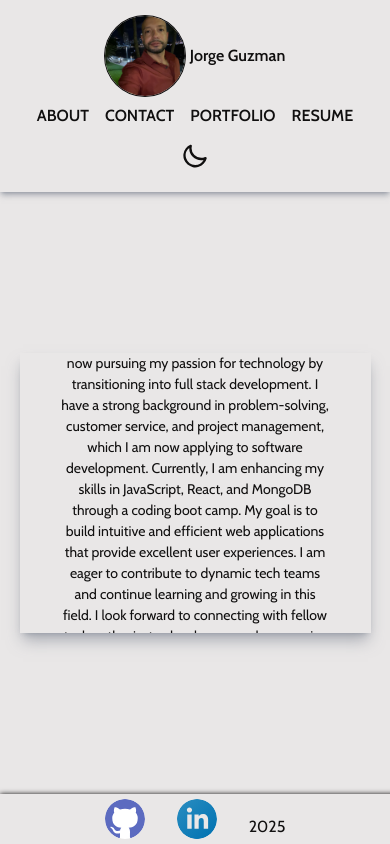
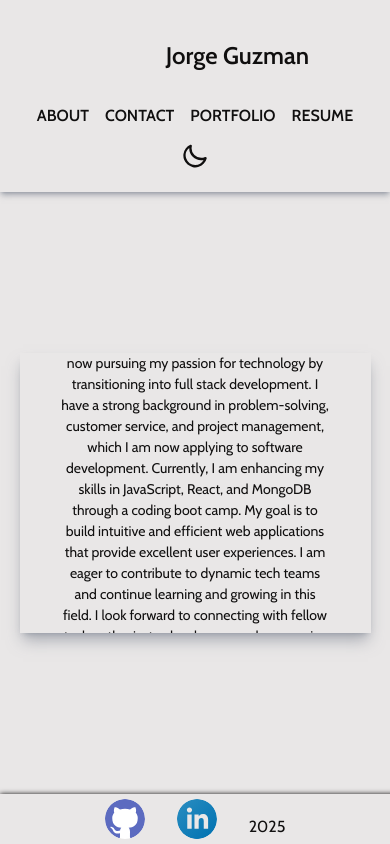
Before and after one commit to JGuzman87/jorge-portfolio, a Next.js app: page / in a window 390 px wide. Built offline with nearby package versions, Linux system fonts and the light colour scheme.

Commit message:
modified for small screen

```diff
--- a/src/components/Nav.tsx
+++ b/src/components/Nav.tsx
@@ -9,13 +9,19 @@ const Nav = () => {
   return (
     <div>
       <nav className="nav-container shadow-md shadow-gray-500/50">
-        <div className="avatar">
-          <div className=" ring-offset-base-100 w-20 rounded-full ring ">
-            <Image  src="/MIAMIBG.JPEG" alt="profile image" height={100} width={100} />
+        <div className="avatar ">
+          <div className=" ring-offset-base-100 w-20 rounded-full  ">
+            <Image
+              src="/MIAMIBG.JPEG"
+              alt="profile image"
+              height={100}
+              width={100}
+              className="hidden md:block"
+            />
           </div>
 
           <h1
-            className="font-semibold
+            className="font-semibold  md: text-2xl flex self-center
 "
           >
             Jorge Guzman
```
